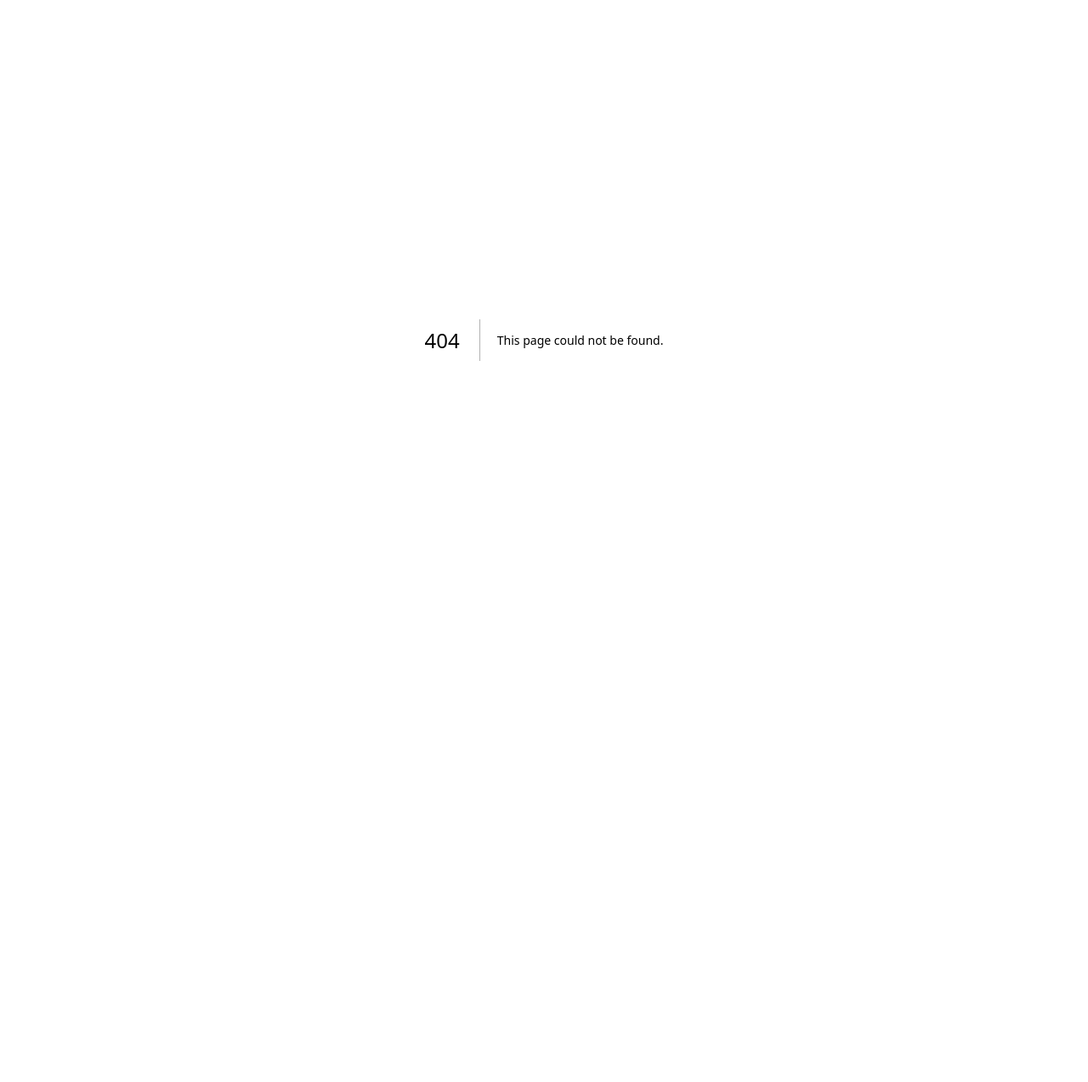
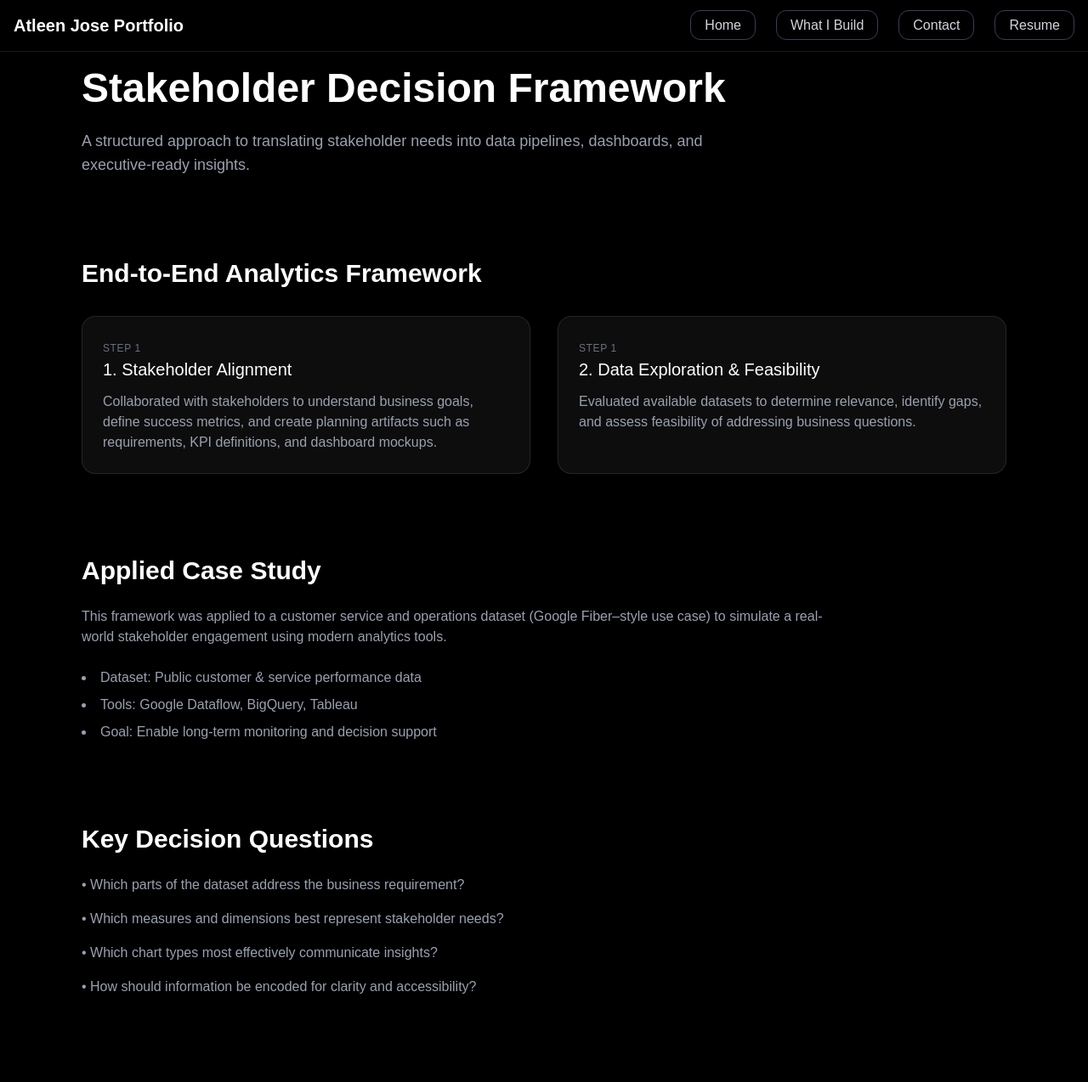
Before and after one commit to atleenjose/Atleen_portfolio, a Next.js app: page /stakeholder-framework in a window 1280 px wide. Before the commit this address had no page. Shown: the top 1274 px of the page at 85% size. Before the commit the page ends 800 px from the top, so only its background shows below. Built offline with nearby package versions, Linux system fonts and the light colour scheme.

Commit message:
Changes to portofolio ui jan 19

```diff
--- a/app/analytics/page.tsx
+++ b/app/analytics/page.tsx
@@ -15,7 +15,12 @@ export default function AnalyticsPage() {
 
           <div className="space-y-20">
             {/* Dashboard 1 */}
-            <div className="border border-gray-700 rounded-2xl p-8">
+            <div className="
+  bg-neutral-900/60 backdrop-blur
+  border border-white/10
+  rounded-2xl p-10
+  hover:border-white/30 transition-all
+">
               <h2 className="text-3xl font-semibold mb-4">Credit Card Customer Retention</h2>
               <p className="text-gray-300 mb-7 max-w-5xl">
                 A retention-focused analytics dashboard comparing customers who churn with those who stay, highlighting behavioral and demographic drivers of attrition.
@@ -29,7 +34,12 @@ export default function AnalyticsPage() {
             </div>
 
             {/* Dashboard 2 */}
-            <div className="border border-gray-700 rounded-2xl p-8">
+            <div className="
+  bg-neutral-900/60 backdrop-blur
+  border border-white/10
+  rounded-2xl p-10
+  hover:border-white/30 transition-all
+">
             <h2 className="text-3xl font-semibold mb-4">
                 Sales Quantity Analysis (2022–2023)
             </h2>
--- a/app/page.tsx
+++ b/app/page.tsx
@@ -49,6 +49,7 @@ export default function Page() {
             <ProjectCard
               title="Stakeholder Decision Frameworks"
               description="Translate ambiguous stakeholder needs into structured analysis plans."
+              href="/stakeholder-framework"
             />
           </div>
         </div>
--- /dev/null
+++ b/app/stakeholder-framework/page.tsx
@@ -0,0 +1,202 @@
+import Link from "next/link";
+import Header from "@/components/Header";
+
+export default function StakeholderDecisionFrameworkPage() {
+  return (
+    <div className="bg-black text-white min-h-screen">
+      <Header />
+
+      <section className="px-8 py-20 max-w-6xl mx-auto space-y-24">
+
+        {/* HERO */}
+        <div className="space-y-6">
+          <h1 className="text-5xl font-bold">
+            Stakeholder Decision Framework
+          </h1>
+          <p className="text-gray-400 text-lg max-w-3xl">
+            A structured approach to translating stakeholder needs into
+            data pipelines, dashboards, and executive-ready insights.
+          </p>
+        </div>
+
+        {/* FRAMEWORK OVERVIEW */}
+        <div className="space-y-8">
+          <h2 className="text-3xl font-semibold">
+            End-to-End Analytics Framework
+          </h2>
+
+          <div className="grid md:grid-cols-2 gap-8">
+            <div className="
+  bg-neutral-900/60 backdrop-blur
+  border border-white/10
+  rounded-2xl p-6
+  hover:border-white/30 transition
+">
+          <span className="text-xs text-gray-500 uppercase tracking-wider">
+  Step 1
+</span>
+
+              <h3 className="text-xl font-medium mb-3">
+                1. Stakeholder Alignment
+              </h3>
+              <p className="text-gray-400">
+                Collaborated with stakeholders to understand business goals,
+                define success metrics, and create planning artifacts such as
+                requirements, KPI definitions, and dashboard mockups.
+              </p>
+            </div>
+
+            <div className="
+  bg-neutral-900/60 backdrop-blur
+  border border-white/10
+  rounded-2xl p-6
+  hover:border-white/30 transition
+">
+          <span className="text-xs text-gray-500 uppercase tracking-wider">
+  Step 1
+</span>
+
+              <h3 className="text-xl font-medium mb-3">
+                2. Data Exploration & Feasibility
+              </h3>
+              <p className="text-gray-400">
+                Evaluated available datasets to determine relevance, identify
+                gaps, and assess feasibility of addressing business questions.
+              </p>
+            </div>
+          </div>
+        </div>
+
+        {/* CASE STUDY */}
+        <div className="space-y-6">
+          <h2 className="text-3xl font-semibold">
+            Applied Case Study
+          </h2>
+          <p className="text-gray-400 max-w-4xl">
+            This framework was applied to a customer service and operations
+            dataset (Google Fiber–style use case) to simulate a real-world
+            stakeholder engagement using modern analytics tools.
+          </p>
+
+          <ul className="list-disc list-inside text-gray-400 space-y-2">
+            <li>Dataset: Public customer & service performance data</li>
+            <li>Tools: Google Dataflow, BigQuery, Tableau</li>
+            <li>Goal: Enable long-term monitoring and decision support</li>
+          </ul>
+        </div>
+
+        {/* DECISION QUESTIONS */}
+        <div className="space-y-6">
+          <h2 className="text-3xl font-semibold">
+            Key Decision Questions
+          </h2>
+
+          <div className="space-y-4 text-gray-400">
+            <p>• Which parts of the dataset address the business requirement?</p>
+            <p>• Which measures and dimensions best represent stakeholder needs?</p>
+            <p>• Which chart types most effectively communicate insights?</p>
+            <p>• How should information be encoded for clarity and accessibility?</p>
+          </div>
+        </div>
+
+        {/* DATA & PIPELINES */}
+        <div className="space-y-6">
+          <h2 className="text-3xl font-semibold">
+            Data Architecture & Pipelines
+          </h2>
+
+          <p className="text-gray-400 max-w-4xl">
+            Designed analytical target tables and implemented ETL and ELT
+            workflows to ensure reliable, scalable, and analysis-ready data.
+          </p>
+
+          <ul className="list-disc list-inside text-gray-400 space-y-2">
+            <li>Built data pipelines using Google Dataflow</li>
+            <li>Modeled analytical tables in BigQuery</li>
+            <li>Optimized datasets for BI and dashboard performance</li>
+          </ul>
+        </div>
+
+        {/* DASHBOARD DESIGN CHECKLIST */}
+        <div className="space-y-8">
+          <h2 className="text-3xl font-semibold">
+            Dashboard Design & Validation
+          </h2>
+
+          <div className="grid md:grid-cols-2 gap-8">
+            <div className="border border-white/10 rounded-2xl p-6 space-y-3">
+              <h3 className="text-xl font-medium">Design & Planning</h3>
+              <p className="text-gray-400">
+                Dashboard mockups were created early, with key business
+                questions clearly defined and validated.
+              </p>
+            </div>
+
+            <div className="border border-white/10 rounded-2xl p-6 space-y-3">
+              <h3 className="text-xl font-medium">Visualization & Interaction</h3>
+              <p className="text-gray-400">
+                Relevant charts were selected, compiled into an interactive
+                dashboard, and designed for long-term monitoring.
+              </p>
+            </div>
+
+            <div className="border border-white/10 rounded-2xl p-6 space-y-3">
+              <h3 className="text-xl font-medium">Accessibility</h3>
+              <p className="text-gray-400">
+                Visualizations were designed to be understandable by both
+                technical and non-technical audiences.
+              </p>
+            </div>
+
+            <div className="border border-white/10 rounded-2xl p-6 space-y-3">
+              <h3 className="text-xl font-medium">Business Alignment</h3>
+              <p className="text-gray-400">
+                Insights directly aligned with business requirements and
+                stakeholder expectations.
+              </p>
+            </div>
+          </div>
+        </div>
+
+        {/* EXECUTIVE SUMMARY */}
+        <div className="space-y-4">
+          <h2 className="text-3xl font-semibold">
+            Executive Summary
+          </h2>
+          <p className="text-gray-400 max-w-4xl">
+            The final dashboard enabled stakeholders to identify key trends,
+            monitor performance over time, and prioritize actions based on
+            data-driven insights rather than isolated metrics.
+          </p>
+        </div>
+
+        {/* ARTIFACTS */}
+        <div className="space-y-6">
+          <h2 className="text-3xl font-semibold">
+            Project Artifacts
+          </h2>
+
+          <div className="grid md:grid-cols-3 gap-6">
+            {[
+              "Stakeholder Requirements Document",
+              "Dashboard Mockup",
+              "KPI Definitions",
+              "Executive Summary",
+            ].map((item) => (
+              <div
+                key={item}
+                className="border border-white/10 rounded-2xl p-5 hover:border-white/30 transition"
+              >
+                <p className="font-medium mb-2">{item}</p>
+                <p className="text-sm text-gray-400">
+                  View supporting project documentation.
+                </p>
+              </div>
+            ))}
+          </div>
+        </div>
+
+      </section>
+    </div>
+  );
+}
--- a/components/Header.tsx
+++ b/components/Header.tsx
@@ -2,7 +2,7 @@ import Link from "next/link";
 
 export default function Header() {
   return (
-    <header className="fixed top-0 left-0 w-full bg-black bg-opacity-95 backdrop-blur text-white z-50 p-4 flex justify-between items-center">
+    <header className="fixed top-0 left-0 w-full bg-black/70 backdrop-blur-xl border-b border-white/10 backdrop-blur text-white z-50 p-4 flex justify-between items-center">
       {/* LOGO / NAME */}
       <Link href="/" className="font-bold text-xl">
         Atleen Jose Portfolio
--- a/components/ProjectCard.tsx
+++ b/components/ProjectCard.tsx
@@ -1,22 +1,37 @@
 import Link from "next/link";
 
-interface ProjectCardProps {
+type ProjectCardProps = {
   title: string;
   description: string;
-  href?: string; // optional for clickable projects
-}
+  href?: string;
+};
 
 export default function ProjectCard({ title, description, href }: ProjectCardProps) {
   const content = (
-    <div className="border border-gray-700 rounded-2xl p-8 hover:border-gray-500 transition cursor-pointer">
-      <h3 className="text-2xl font-medium mb-4">{title}</h3>
-      <p className="text-gray-300 leading-relaxed">{description}</p>
+    <div
+      className="
+        group relative
+        bg-neutral-900/60 backdrop-blur
+        border border-white/10
+        rounded-2xl p-8
+        transition-all duration-300
+        hover:-translate-y-1 hover:border-white/30
+      "
+    >
+      <h3 className="text-2xl font-medium mb-4 text-gray-100">
+        {title}
+      </h3>
+
+      <p className="text-gray-400 leading-relaxed">
+        {description}
+      </p>
+
+      {/* subtle arrow */}
+      <div className="mt-6 text-sm text-gray-500 group-hover:text-gray-300 transition">
+        Explore →
+      </div>
     </div>
   );
 
-  return href ? (
-    <Link href={href}>{content}</Link>
-  ) : (
-    content
-  );
+  return href ? <Link href={href}>{content}</Link> : content;
 }
```
Also changed, not shown: components/ArtifactCard.tsx (added), components/Section.tsx (added).
